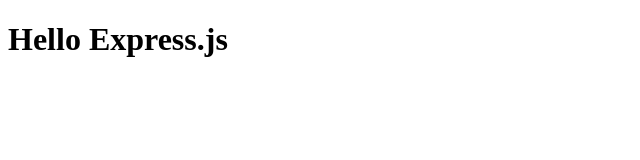
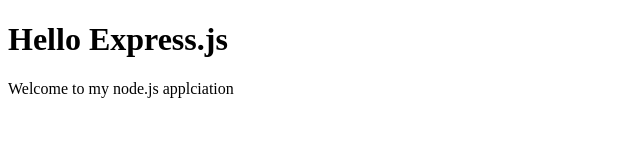
Before and after one commit to michelefantin/web-server, a website: page public/index.html in a window 1280 px wide. Shown: the whole page, without its empty margins (0-640 px from the left). Drawn offline with Linux system fonts and the light colour scheme.

Commit message:
Modify to index

```diff
--- a/public/index.html
+++ b/public/index.html
@@ -6,5 +6,6 @@
     </head>
         <body>
                <h1>Hello Express.js</h1>
+               <p>Welcome to my node.js applciation</p>
         </body>
 </html>
```
